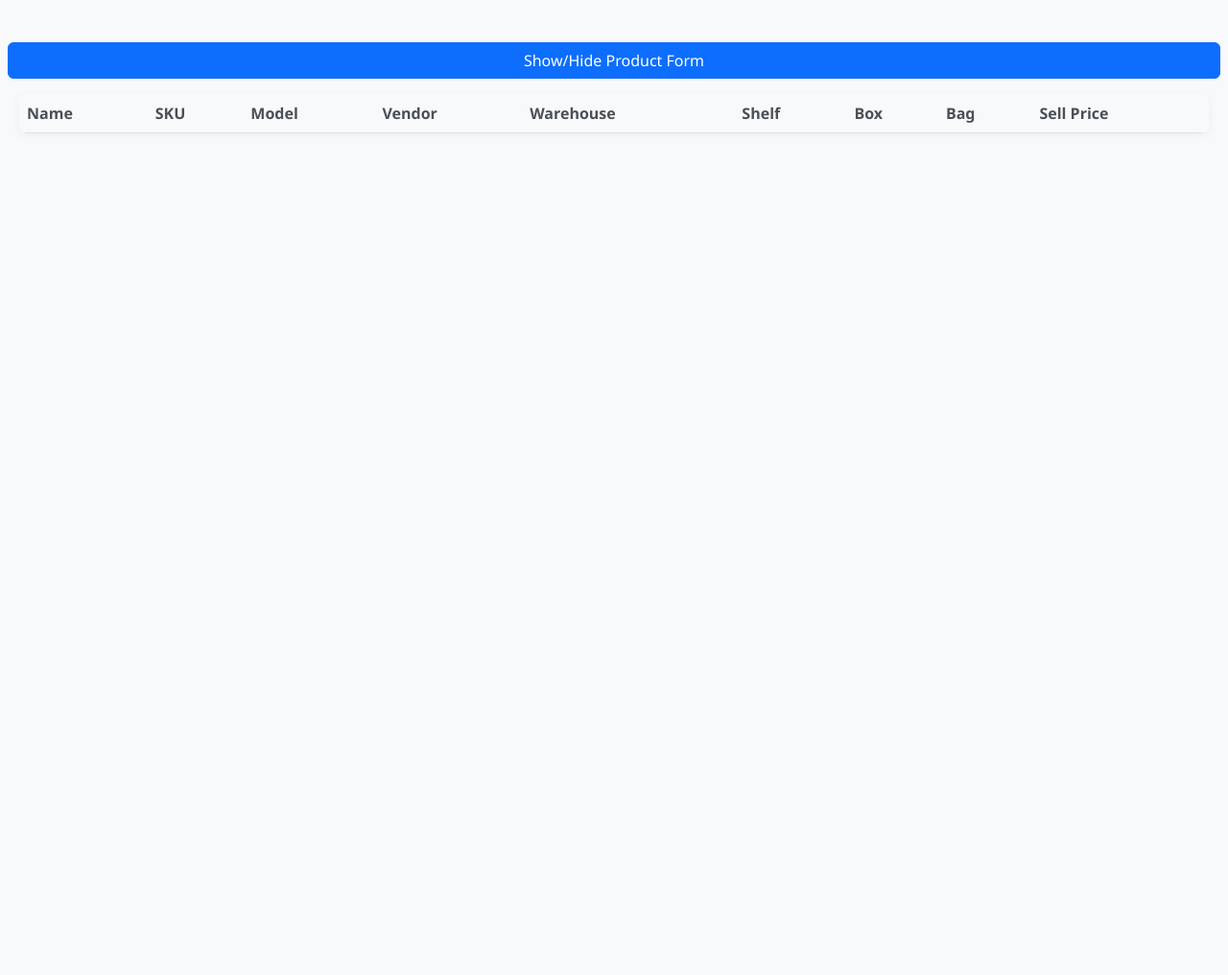
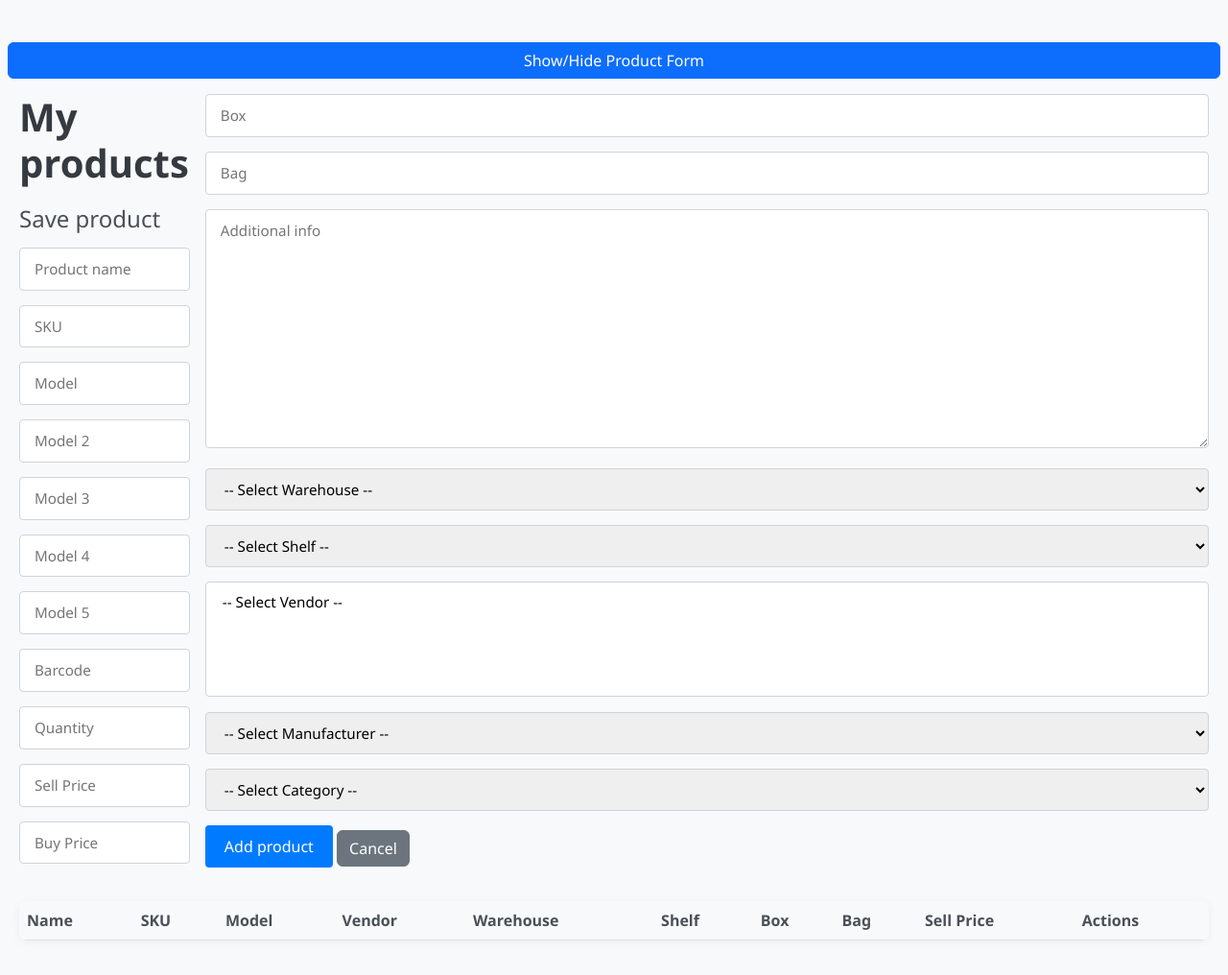
Before and after one commit to GeorgiDN/Inventory-tracker, a Django app: page / in a window 1280 px wide. Shown: the whole page at 96% size. Before the commit the page ends 139 px from the top, so only its background shows below. Run offline with Django 5.2, Linux system fonts and the light colour scheme; tables that the repository leaves empty hold one stand-in row (values such as "Sample post"); lists and menus that the app fills with data are empty.

Commit message:
feat: add edit product functionality

```diff
--- a/inventoryTracker/static/js/products.js
+++ b/inventoryTracker/static/js/products.js
@@ -1,6 +1,7 @@
 const csrftoken = document.getElementById('csrftoken').value;
 const API_URL = 'http://127.0.0.1:8000/api/products/';
 
+let isEditMode = false;
 async function loadSelectOptions(apiUrl, selectId) {
     const response = await fetch(apiUrl);
     const items = await response.json();
@@ -20,91 +21,91 @@ loadSelectOptions('http://127.0.0.1:8000/api/vendors/', 'product-vendor');
 loadSelectOptions('http://127.0.0.1:8000/api/manufacturers/', 'product-manufacturer');
 loadSelectOptions('http://127.0.0.1:8000/api/categories/', 'product-category');
 
-async function addProduct() {
-    const name = document.getElementById('product-name').value;
-    const sku = document.getElementById('product-sku').value;
-    const model = document.getElementById('product-model').value;
-    const model_2 = document.getElementById('product-model-2').value;
-    const model_3 = document.getElementById('product-model-3').value;
-    const model_4 = document.getElementById('product-model-4').value;
-    const model_5 = document.getElementById('product-model-5').value;
-    const barcodeValue = document.getElementById('product-barcode').value.trim();
-    const barcode = barcodeValue === '' ? null : barcodeValue
-    const quantityValue = document.getElementById('product-quantity').value;
-    const quantity = quantityValue === '' ? null : quantityValue
-    const sell_price = document.getElementById('product-sell-price').value || 0;
-    const buy_price = document.getElementById('product-buy-price').value || 0;
+// async function addProduct() {
+//     const name = document.getElementById('product-name').value;
+//     const sku = document.getElementById('product-sku').value;
+//     const model = document.getElementById('product-model').value;
+//     const model_2 = document.getElementById('product-model-2').value;
+//     const model_3 = document.getElementById('product-model-3').value;
+//     const model_4 = document.getElementById('product-model-4').value;
+//     const model_5 = document.getElementById('product-model-5').value;
+//     const barcodeValue = document.getElementById('product-barcode').value.trim();
+//     const barcode = barcodeValue === '' ? null : barcodeValue
+//     const quantityValue = document.getElementById('product-quantity').value;
+//     const quantity = quantityValue === '' ? null : quantityValue
+//     const sell_price = document.getElementById('product-sell-price').value || 0;
+//     const buy_price = document.getElementById('product-buy-price').value || 0;
+//
+//     const warehouse = document.getElementById('warehouse').value || null;
+//     const shelf = document.getElementById('shelf').value || null;
+//     const vendor = getSelectedValues('product-vendor');
+//     const manufacturer = document.getElementById('product-manufacturer').value || null;
+//     const category = document.getElementById('product-category').value || null;
+//
+//     const productData = {
+//         name,
+//         sku,
+//         model,
+//         model_2,
+//         model_3,
+//         model_4,
+//         model_5,
+//         barcode,
+//         quantity,
+//         sell_price,
+//         buy_price,
+//         warehouse,
+//         shelf,
+//         vendor,
+//         manufacturer,
+//         category,
+//     };
+//
+//     const response = await fetch(API_URL, {
+//         method: 'POST',
+//         headers: {
+//             'Content-Type': 'application/json',
+//             'X-CSRFToken': csrftoken
+//         },
+//         body: JSON.stringify(productData)
+//     });
+//
+//     if (response.ok) {
+//         alert('Product added!');
+//         loadProducts();
+//         clearInputs();
+//     } else {
+//         const error = await response.json();
+//         alert('Error: ' + JSON.stringify(error));
+//     }
+//     clearInputs(name, sku, model, model_2, model_3, model_4, model_5, barcode, quantity, sell_price, buy_price);
+// }
 
-    const warehouse = document.getElementById('warehouse').value || null;
-    const shelf = document.getElementById('shelf').value || null;
-    const vendor = getSelectedValues('product-vendor');
-    const manufacturer = document.getElementById('product-manufacturer').value || null;
-    const category = document.getElementById('product-category').value || null;
-
-    const productData = {
-        name,
-        sku,
-        model,
-        model_2,
-        model_3,
-        model_4,
-        model_5,
-        barcode,
-        quantity,
-        sell_price,
-        buy_price,
-        warehouse,
-        shelf,
-        vendor,
-        manufacturer,
-        category,
-    };
-
-    const response = await fetch(API_URL, {
-        method: 'POST',
-        headers: {
-            'Content-Type': 'application/json',
-            'X-CSRFToken': csrftoken
-        },
-        body: JSON.stringify(productData)
-    });
-
-    if (response.ok) {
-        alert('Product added!');
-        loadProducts();
-        clearInputs();
-    } else {
-        const error = await response.json();
-        alert('Error: ' + JSON.stringify(error));
-    }
-    clearInputs(name, sku, model, model_2, model_3, model_4, model_5, barcode, quantity, sell_price, buy_price);
-}
-
-async function loadProducts() {
-    const response = await fetch(API_URL);
-    const products = await response.json();
-    const tableBody = document.querySelector('#products-table tbody');
-    tableBody.innerHTML = '';
-
-    products.forEach(product => {
-        const row = document.createElement('tr');
-
-        row.innerHTML = `
-            <td>${product.name}</td>
-            <td>${product.sku}</td>
-            <td>${product.model || ''}</td>
-            <td>${product.vendor_details ? product.vendor_details.map(v => v.name).join(', ') : ''}</td>
-            <td>${product.warehouse_name || ''}</td>
-            <td>${product.shelf_name || ''}</td>
-            <td>${product.box || ''}</td>
-            <td>${product.bag || ''}</td>
-            <td>${product.sell_price}</td>
-        `;
-        row.onclick = () => loadProductDetails(product.id);
-
-        tableBody.appendChild(row);
-    });
-}
+// async function loadProducts() {
+//     const response = await fetch(API_URL);
+//     const products = await response.json();
+//     const tableBody = document.querySelector('#products-table tbody');
+//     tableBody.innerHTML = '';
+//
+//     products.forEach(product => {
+//         const row = document.createElement('tr');
+//
+//         row.innerHTML = `
+//             <td>${product.name}</td>
+//             <td>${product.sku}</td>
+//             <td>${product.model || ''}</td>
+//             <td>${product.vendor_details ? product.vendor_details.map(v => v.name).join(', ') : ''}</td>
+//             <td>${product.warehouse_name || ''}</td>
+//             <td>${product.shelf_name || ''}</td>
+//             <td>${product.box || ''}</td>
+//             <td>${product.bag || ''}</td>
+//             <td>${product.sell_price}</td>
+//         `;
+//         row.onclick = () => loadProductDetails(product.id);
+//
+//         tableBody.appendChild(row);
+//     });
+// }
 
 loadProducts();
 
@@ -149,7 +150,6 @@ async function loadProductDetails(id) {
     }
 }
 
-
 function getSelectedValues(selectId) {
     const selected = [];
     const options = document.getElementById(selectId).selectedOptions;
@@ -159,8 +159,99 @@ function getSelectedValues(selectId) {
     return selected;
 }
 
-function clearInputs() {
-    // Clear text inputs
+
+async function saveProduct() {
+    const productId = document.getElementById('product-id').value;
+    const url = productId ? `${API_URL}${productId}/` : API_URL;
+    const method = productId ? 'PUT' : 'POST';
+
+    const productData = {
+        name: document.getElementById('product-name').value,
+        sku: document.getElementById('product-sku').value,
+        model: document.getElementById('product-model').value,
+        model_2: document.getElementById('product-model-2').value,
+        model_3: document.getElementById('product-model-3').value,
+        model_4: document.getElementById('product-model-4').value,
+        model_5: document.getElementById('product-model-5').value,
+        barcode: document.getElementById('product-barcode').value.trim() || null,
+        quantity: document.getElementById('product-quantity').value || null,
+        sell_price: document.getElementById('product-sell-price').value || 0,
+        buy_price: document.getElementById('product-buy-price').value || 0,
+        warehouse: document.getElementById('warehouse').value || null,
+        shelf: document.getElementById('shelf').value || null,
+        vendor: getSelectedValues('product-vendor'),
+        manufacturer: document.getElementById('product-manufacturer').value || null,
+        category: document.getElementById('product-category').value || null,
+        box: document.getElementById('box').value,
+        bag: document.getElementById('bag').value,
+        additional_info: document.getElementById('additional_info').value
+    };
+
+    const response = await fetch(url, {
+        method: method,
+        headers: {
+            'Content-Type': 'application/json',
+            'X-CSRFToken': csrftoken
+        },
+        body: JSON.stringify(productData)
+    });
+
+    if (response.ok) {
+        alert(`Product ${productId ? 'updated' : 'added'} successfully!`);
+        loadProducts();
+        resetForm();
+    } else {
+        const error = await response.json();
+        alert('Error: ' + JSON.stringify(error));
+    }
+}
+
+function populateFormForEdit(product) {
+    isEditMode = true;
+    document.getElementById('product-id').value = product.id;
+    document.getElementById('product-name').value = product.name;
+    document.getElementById('product-sku').value = product.sku;
+    document.getElementById('product-model').value = product.model || '';
+    document.getElementById('product-model-2').value = product.model_2 || '';
+    document.getElementById('product-model-3').value = product.model_3 || '';
+    document.getElementById('product-model-4').value = product.model_4 || '';
+    document.getElementById('product-model-5').value = product.model_5 || '';
+    document.getElementById('product-barcode').value = product.barcode || '';
+    document.getElementById('product-quantity').value = product.quantity || '';
+    document.getElementById('product-sell-price').value = product.sell_price || '';
+    document.getElementById('product-buy-price').value = product.buy_price || '';
+    document.getElementById('box').value = product.box || '';
+    document.getElementById('bag').value = product.bag || '';
+    document.getElementById('additional_info').value = product.additional_info || '';
+
+    if (product.warehouse) {
+        document.getElementById('warehouse').value = product.warehouse;
+    }
+    if (product.shelf) {
+        document.getElementById('shelf').value = product.shelf;
+    }
+    if (product.manufacturer) {
+        document.getElementById('product-manufacturer').value = product.manufacturer;
+    }
+    if (product.category) {
+        document.getElementById('product-category').value = product.category;
+    }
+
+    // Set multi-select vendors
+    const vendorSelect = document.getElementById('product-vendor');
+    if (product.vendor_details && product.vendor_details.length > 0) {
+        Array.from(vendorSelect.options).forEach(option => {
+            option.selected = product.vendor_details.some(v => v.id.toString() === option.value);
+        });
+    }
+
+    document.getElementById('save-product-btn').textContent = 'Update Product';
+    document.querySelector('.product-form-container h2').textContent = 'Edit Product';
+    document.querySelector('.product-form-container').style.display = 'block';
+}
+
+function resetForm() {
+    document.getElementById('product-id').value = '';
     document.getElementById('product-name').value = '';
     document.getElementById('product-sku').value = '';
     document.getElementById('product-model').value = '';
@@ -176,7 +267,6 @@ function clearInputs() {
     document.getElementById('bag').value = '';
     document.getElementById('additional_info').value = '';
 
-    // Reset selects
     document.getElementById('warehouse').selectedIndex = 0;
     document.getElementById('shelf').selectedIndex = 0;
     document.getElementById('product-manufacturer').selectedIndex = 0;
@@ -186,4 +276,81 @@ function clearInputs() {
     Array.from(vendorSelect.options).forEach(option => {
         option.selected = false;
     });
+
+    document.getElementById('save-product-btn').textContent = 'Add Product';
+    document.querySelector('.product-form-container h2').textContent = 'Add Product';
+    isEditMode = false;
 }
+
+
+async function loadProducts() {
+    const response = await fetch(API_URL);
+    const products = await response.json();
+    const tableBody = document.querySelector('#products-table tbody');
+    tableBody.innerHTML = '';
+
+    products.forEach(product => {
+        const row = document.createElement('tr');
+
+        row.innerHTML = `
+            <td>${product.name}</td>
+            <td>${product.sku}</td>
+            <td>${product.model || ''}</td>
+            <td>${product.vendor_details ? product.vendor_details.map(v => v.name).join(', ') : ''}</td>
+            <td>${product.warehouse_name || ''}</td>
+            <td>${product.shelf_name || ''}</td>
+            <td>${product.box || ''}</td>
+            <td>${product.bag || ''}</td>
+            <td>${product.sell_price}</td>
+            <td>
+                <button class="btn btn-sm btn-primary" onclick="event.stopPropagation(); editProduct('${product.id}')">
+                    Edit
+                </button>
+            </td>
+        `;
+
+        row.onclick = () => loadProductDetails(product.id);
+        tableBody.appendChild(row);
+    });
+}
+
+// Edit product function
+async function editProduct(id) {
+    try {
+        const response = await fetch(`${API_URL}${id}/`);
+        const product = await response.json();
+        populateFormForEdit(product);
+    } catch (error) {
+        console.error('Error loading product for edit:', error);
+        alert('Error loading product for editing');
+    }
+}
+
+// function clearInputs() {
+//     // Clear text inputs
+//     document.getElementById('product-name').value = '';
+//     document.getElementById('product-sku').value = '';
+//     document.getElementById('product-model').value = '';
+//     document.getElementById('product-model-2').value = '';
+//     document.getElementById('product-model-3').value = '';
+//     document.getElementById('product-model-4').value = '';
+//     document.getElementById('product-model-5').value = '';
+//     document.getElementById('product-barcode').value = '';
+//     document.getElementById('product-quantity').value = '';
+//     document.getElementById('product-sell-price').value = '';
+//     document.getElementById('product-buy-price').value = '';
+//     document.getElementById('box').value = '';
+//     document.getElementById('bag').value = '';
+//     document.getElementById('additional_info').value = '';
+//
+//     // Reset selects
+//     document.getElementById('warehouse').selectedIndex = 0;
+//     document.getElementById('shelf').selectedIndex = 0;
+//     document.getElementById('product-manufacturer').selectedIndex = 0;
+//     document.getElementById('product-category').selectedIndex = 0;
+//
+//     const vendorSelect = document.getElementById('product-vendor');
+//     Array.from(vendorSelect.options).forEach(option => {
+//         option.selected = false;
+//     });
+// }
--- a/inventoryTracker/static/styles.css
+++ b/inventoryTracker/static/styles.css
@@ -133,3 +133,8 @@ button:hover {
     font-weight: 500;
     color: #495057;
 }
+
+.product-form-container {
+    display: flex !important;
+    gap: 1rem;
+}
--- a/inventoryTracker/templates/index.html
+++ b/inventoryTracker/templates/index.html
@@ -11,12 +11,13 @@
 <div class="container-fluid mt-4">
     <div class="row">
         <button id="toggle-form" class="btn btn-primary mb-3">Show/Hide Product Form</button>
-        <div class="col-md-6 product-form-container" style="display: none">
+        <div class="product-form-container" style="display: none">
 
+            <section>
                 <h1>My products</h1>
 
-            <h2>Add product</h2>
-
+                <h2>Save product</h2>
+                <input type="hidden" id="product-id">
                 <input type="text" id="product-name" placeholder="Product name"><br>
                 <input type="text" id="product-sku" placeholder="SKU"><br>
                 <input type="text" id="product-model" placeholder="Model"><br>
@@ -29,6 +30,9 @@
                 <input type="number" id="product-sell-price" placeholder="Sell Price"><br>
                 <input type="number" id="product-buy-price" placeholder="Buy Price"><br>
 
+            </section>
+
+            <section>
                 <input type="text" id="box" placeholder="Box"><br>
                 <input type="text" id="bag" placeholder="Bag"><br>
                 <textarea name="additional_info" id="additional_info" cols="30" rows="10"
@@ -55,11 +59,15 @@
                 </select>
 
                 <input type="hidden" id="csrftoken" value="{{ csrf_token }}">
+                <button onclick="saveProduct()" id="save-product-btn">Add product</button>
+                <button onclick="resetForm()" class="btn btn-secondary">Cancel</button>
 
-            <button onclick="addProduct()">Add product</button>
+            </section>
+
+
         </div>
     </div>
-    <table class="table table-striped" id="products-table">
+    <table class="table table-striped mt-4" id="products-table">
         <thead>
         <tr>
             <th>Name</th>
@@ -71,6 +79,7 @@
             <th>Box</th>
             <th>Bag</th>
             <th>Sell Price</th>
+            <th>Actions</th>
         </tr>
         </thead>
         <tbody></tbody>
@@ -110,7 +119,7 @@
 <script src="{% static 'js/products.js' %}"></script>
 
 <script>
-    document.getElementById('toggle-form').addEventListener('click', function() {
+    document.getElementById('toggle-form').addEventListener('click', function () {
         const formContainer = document.querySelector('.product-form-container');
         if (formContainer.style.display === 'none') {
             formContainer.style.display = 'block';
```
Lines whose indentation alone changed are shown as unchanged.
